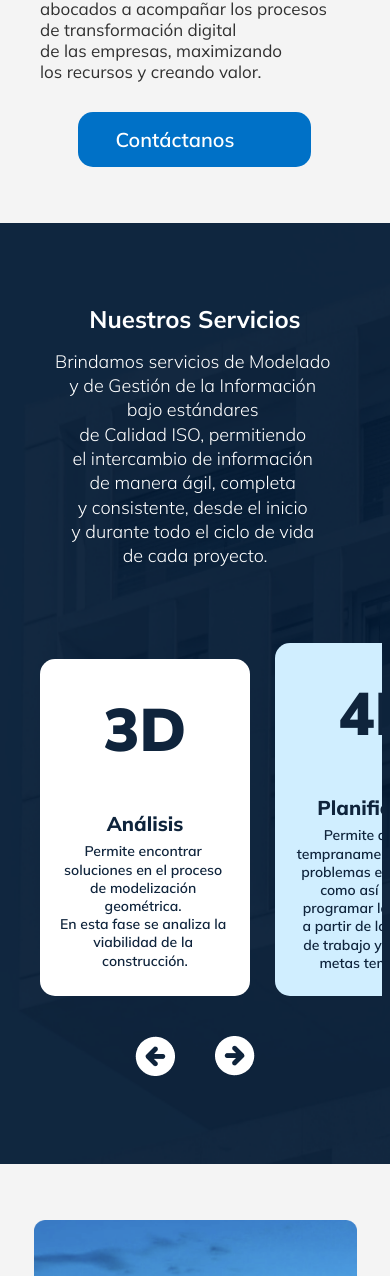
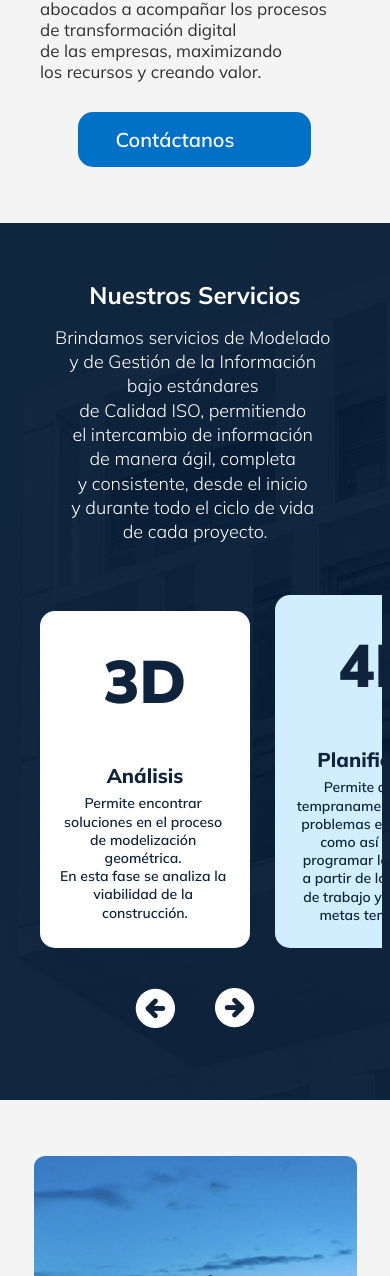
Before and after one commit to escuderoemanuel/bim-ar, a React (Vite) app: page / in a window 390 px wide. Shown: the part 1232-2508 px from the top of the page. Built offline with nearby package versions, Linux system fonts and the light colour scheme; some icons are missing.

Commit message:
Cambio offset en elementos Link

```diff
--- a/src/components/Body/Contacto/Contacto.css
+++ b/src/components/Body/Contacto/Contacto.css
@@ -208,10 +208,6 @@ form button {
 }
 
 @media screen and (max-width: 600px) {
-  /* .contacto {
-    padding: 3.5rem 0.5rem;
-  } */
-
   form label {
     font-weight: 500;
   }
--- a/src/components/Body/Servicios/Servicios.css
+++ b/src/components/Body/Servicios/Servicios.css
@@ -181,13 +181,12 @@
   }
 
   .arrowsSlide {
-    margin: 1rem 0rem 2rem;
+    margin: 1rem 0rem;
   }
 }
 
 @media screen and (max-width: 600px) {
   .serviciosText {
-    padding: 1.5rem 0.5rem;
     margin-bottom: 0rem;
     line-height: 1.35;
   }
--- a/src/components/Header/Header.css
+++ b/src/components/Header/Header.css
@@ -9,6 +9,7 @@
 .header.scrolled {
   z-index: 999;
   background-color: var(--fondo-);
+  background-color: greenyellow;
 }
 
 .headerContainer {
--- a/src/components/Header/Navbar/Navbar.jsx
+++ b/src/components/Header/Navbar/Navbar.jsx
@@ -94,7 +94,7 @@ const Navbar = () => {
           alt={t('header.navbar.link2')}
           to='aboutUs'
           spy={true}
-          offset={-100}
+          offset={-95}
           smooth={true}
           duration={500}
           onClick={() => handleLinkClick('aboutUs')}>
@@ -108,7 +108,7 @@ const Navbar = () => {
           alt={t('header.navbar.link3')}
           to='services'
           spy={true}
-          offset={-100}
+          offset={-95}
           smooth={true}
           duration={500}
           onClick={() => handleLinkClick('services')}>
@@ -123,7 +123,7 @@ const Navbar = () => {
           to='contact'
           spy={true}
           smooth={true}
-          offset={-100}
+          offset={-95}
           duration={500}
           onClick={() => handleLinkClick('contact')}>
           {t('header.navbar.link4')}
```
